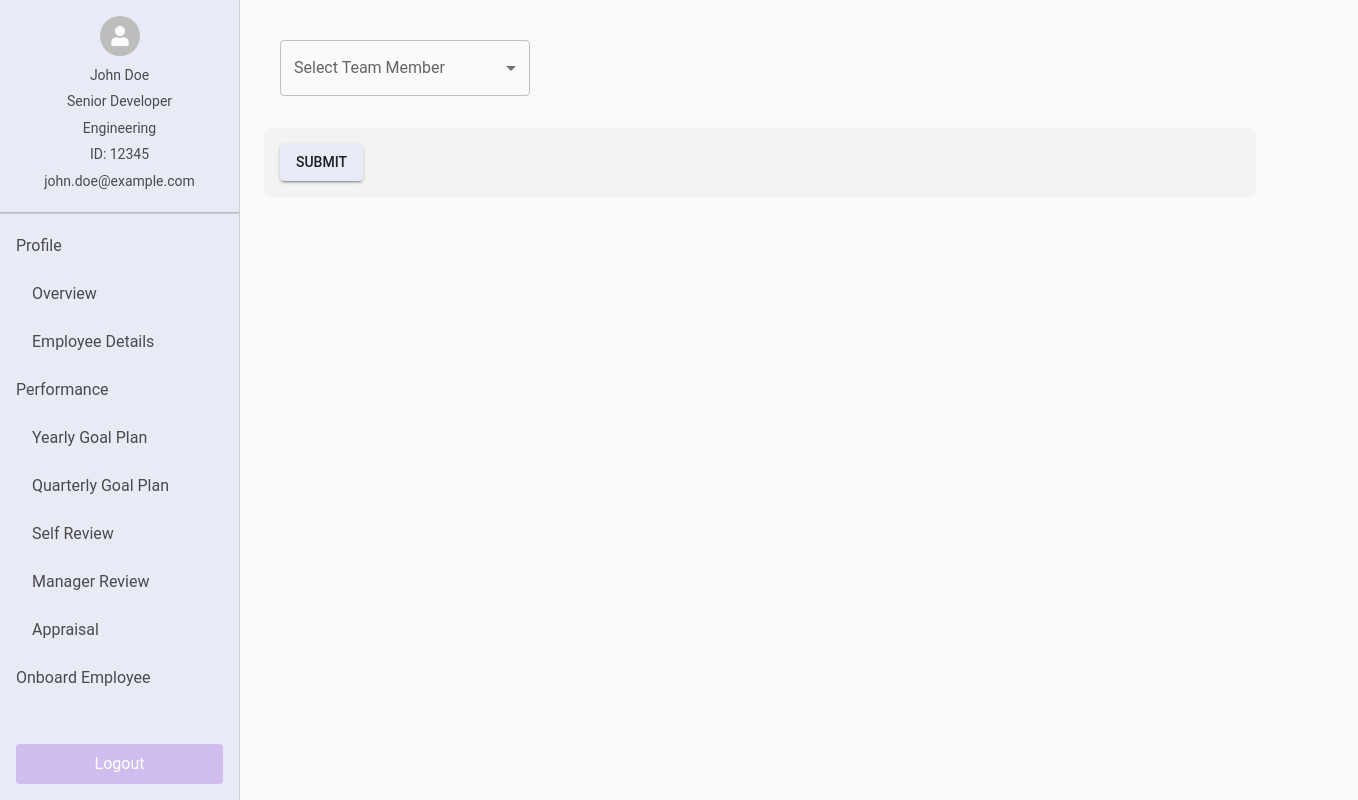
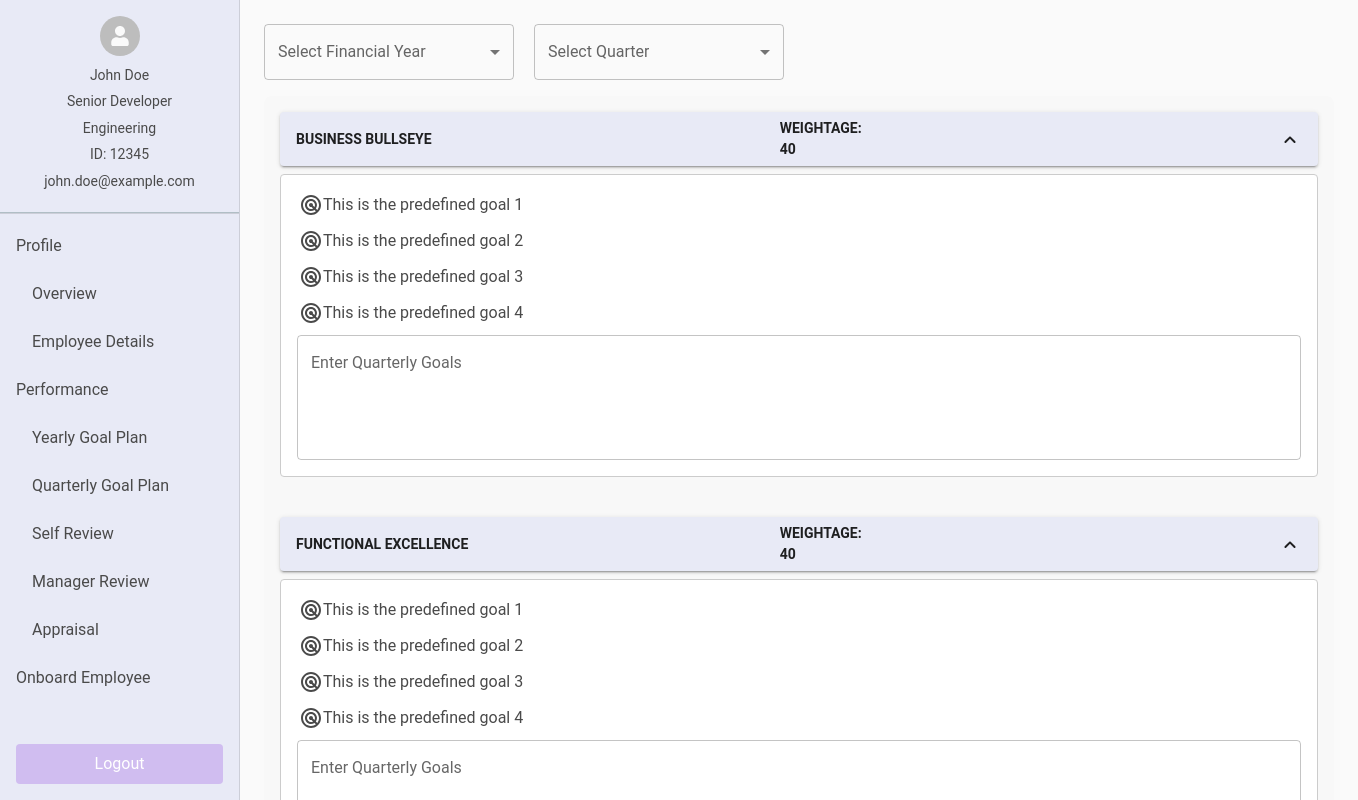
Before and after one commit to Ashwin7867/Cl-Hive-Frontend, a React (Create React App) app: page /performance-quarterly-goal in a window 1280 px wide. Shown: the top 800 px of the page, 1358 px wide, since content can reach past the window. Built offline with nearby package versions, Linux system fonts and the light colour scheme; sample sign-in values are in the browser's storage.

Commit message:
quarterly goal addition

```diff
--- a/src/components/pages/QuarterlyGoalPlan.jsx
+++ b/src/components/pages/QuarterlyGoalPlan.jsx
@@ -1,4 +1,4 @@
-import React, { useState } from "react";
+import React, { useEffect, useState } from "react";
 import {
   Box,
   Typography,
@@ -12,6 +12,8 @@ import {
 } from "@mui/material";
 import { makeStyles } from "@mui/styles";
 import { Radar } from "@mui/icons-material";
+import ExpandLessRoundedIcon from '@mui/icons-material/ExpandLessRounded';
+import ExpandMoreRoundedIcon from '@mui/icons-material/ExpandMoreRounded';
 
 const useStyles = makeStyles({
   container: {
@@ -20,7 +22,7 @@ const useStyles = makeStyles({
     padding: "16px",
   },
   lowerBox: {
-    backgroundColor: "#f3f3f3",
+    backgroundColor: "#F8F8F8",
     padding: "16px",
     marginTop: "16px",
     borderRadius: "8px",
@@ -29,7 +31,7 @@ const useStyles = makeStyles({
     width: "250px",
   },
   row: {
-    marginBottom: "16px",
+    marginBottom: "40px",
   },
   button: {
     display: "flex",
@@ -55,8 +57,8 @@ const useStyles = makeStyles({
   targetArea: {
     display: "flex",
     alignItems: "center",
-    backgroundColor: "#e0f7fa",
-    padding: "8px",
+    // backgroundColor: "#e0f7fa",
+    padding: "2px",
     borderRadius: "4px",
     marginBottom: "8px",
   },
@@ -76,20 +78,18 @@ const useStyles = makeStyles({
   },
 });
 
-const teamMates = [
-  { empId: "E001", empName: "Alice Johnson" },
-  { empId: "E002", empName: "Bob Smith" },
-  { empId: "E003", empName: "Charlie Davis" }
-];
+const goalDescription = ["This is the predefined goal 1", "This is the predefined goal 2", "This is the predefined goal 3", "This is the predefined goal 4" ]
 
-const teamMemberMap = {
-  E001: [
+const testYearlyGoals = [
     {
       _id: "id1",
       title: "Business Bullseye",
       target: "Predefined goals text is this",
       selfRating: 3,
       selfReviewText: "rgreg fnor pinrvpir pinrpnrwv",
+      isOpen: true,
+      goalDescription: goalDescription,
+      quarterlyGoalText: ""
     },
     {
       _id: "id2",
@@ -97,6 +97,9 @@ const teamMemberMap = {
       target: "Predefined goals text is this",
       selfRating: 4,
       selfReviewText: "rgreg fnor pinrvpir pinrpnrwv",
+      isOpen: true,
+      goalDescription: goalDescription,
+      quarterlyGoalText: ""
     },
     {
       _id: "id3",
@@ -104,6 +107,9 @@ const teamMemberMap = {
       target: "Predefined goals text is this",
       selfRating: 3,
       selfReviewText: "rgreg fnor pinrvpir pinrpnrwv",
+      isOpen: true,
+      goalDescription: goalDescription,
+      quarterlyGoalText: ""
     },
     {
       _id: "id4",
@@ -111,179 +117,130 @@ const teamMemberMap = {
       target: "Predefined goals text is this",
       selfRating: 4,
       selfReviewText: "rgreg fnor pinrvpir pinrpnrwv",
+      isOpen: true,
+      goalDescription: goalDescription,
+      quarterlyGoalText: ""
     },
     {
       _id: "id5",
       title: "Overview",
       selfRating: 4,
       selfReviewText: "rgreg fnor pinrvpir pinrpnrwv",
+      isOpen: true,
+      goalDescription: goalDescription,
+      quarterlyGoalText: ""
     }
-  ],
-  E002: [
-    {
-      _id: "id1",
-      title: "Business Bullseye",
-      target: "Predefined goals text is this",
-      selfRating: 3,
-      selfReviewText: "rgreg fnor pinrvpir pinrpnrwv",
-    },
-    {
-      _id: "id2",
-      title: "Functional Excellence",
-      target: "Predefined goals text is this",
-      selfRating: 4,
-      selfReviewText: "rgreg fnor pinrvpir pinrpnrwv",
-    },
-    {
-      _id: "id3",
-      title: "Change The Game",
-      target: "Predefined goals text is this",
-      selfRating: 3,
-      selfReviewText: "rgreg fnor pinrvpir pinrpnrwv",
-    },
-    {
-      _id: "id4",
-      title: "All About People/Individual Excellence",
-      target: "Predefined goals text is this",
-      selfRating: 4,
-      selfReviewText: "rgreg fnor pinrvpir pinrpnrwv",
-    },
-    {
-      _id: "id5",
-      title: "Overview",
-      selfRating: 4,
-      selfReviewText: "rgreg fnor pinrvpir pinrpnrwv",
-    }
-  ],
-  E003: [
-    {
-      _id: "id1",
-      title: "Business Bullseye",
-      target: "Predefined goals text is this",
-      selfRating: 3,
-      selfReviewText: "rgreg fnor pinrvpir pinrpnrwv",
-    },
-    {
-      _id: "id2",
-      title: "Functional Excellence",
-      target: "Predefined goals text is this",
-      selfRating: 4,
-      selfReviewText: "rgreg fnor pinrvpir pinrpnrwv",
-    },
-    {
-      _id: "id3",
-      title: "Change The Game",
-      target: "Predefined goals text is this",
-      selfRating: 3,
-      selfReviewText: "rgreg fnor pinrvpir pinrpnrwv",
-    },
-    {
-      _id: "id4",
-      title: "All About People/Individual Excellence",
-      target: "Predefined goals text is this",
-      selfRating: 4,
-      selfReviewText: "rgreg fnor pinrvpir pinrpnrwv",
-    },
-    {
-      _id: "id5",
-      title: "Overview",
-      selfRating: 4,
-      selfReviewText: "rgreg fnor pinrvpir pinrpnrwv",
-    }
-  ],
-};
-
-const ratingOptions = [
-  { value: 1, label: "Need Improvement" },
-  { value: 2, label: "Below Expectations" },
-  { value: 3, label: "Met All Expectations" },
-  { value: 4, label: "Exceeded Some Expectations" },
-  { value: 5, label: "Highly Exceeded Expectations" },
 ];
 
-const ManagerReview = () => {
+const years = [
+  { id: "1", title: "F.Y 2021-2022" },
+  { id: "2", title: "F.Y 2022-2023" },
+  { id: "3", title: "F.Y 2023-2024" },
+  { id: "4", title: "F.Y 2024-2025" },
+];
+
+const quarters = [
+  { id: "1", title: "Quarter 1" },
+  { id: "2", title: "Quarter 2" },
+  { id: "3", title: "Quarter 3" },
+  { id: "4", title: "Quarter 4" },
+]
+
+const QuarterlyGoalPlan = () => {
   const classes = useStyles();
-  const [selectedEmployee, setSelectedEmployee] = useState("");
-  const [responses, setResponses] = useState([]);
-  const [openRows, setOpenRows] = useState({});
 
-  const handleEmployeeChange = (e) => {
-    const empId = e.target.value;
-    setSelectedEmployee(empId);
+  const [yearlyGoals, setYearlyGoals] = useState([]);
+  const [fyYearData, setFyYearData] = useState({
+    years: years,
+    selectedYear: ""
+  });
+  const [quarterData, setQuarterData] = useState({
+    quarters: quarters,
+    selectedQuarter: ""
+  });
 
-    if (teamMemberMap[empId]) {
-      setResponses(
-        teamMemberMap[empId].map((response) => ({
-          ...response,
-          managerRating: "",
-          managerReviewText: "",
-        }))
-      );
-      setOpenRows({}); // Reset collapsible rows
-    } else {
-      setResponses([]);
-    }
-  };
+  useEffect(() => {
+    setYearlyGoals(testYearlyGoals)
+  }, [])
 
-  const toggleRow = (index) => {
-    setOpenRows((prev) => ({ ...prev, [index]: !prev[index] }));
-  };
+  const toggleRow = (id) => {
+    console.log("In toggle", id)
+    setYearlyGoals((prevState) => (prevState.map((item) => item._id === id ? {...item, isOpen: !item.isOpen} : item)))
+  }
 
-  const handleManagerRatingChange = (index, value) => {
-    setResponses((prev) =>
-      prev.map((response, i) =>
-        i === index ? { ...response, managerRating: value } : response
+  const handleQuarterlyReviewTextChange = (id, value) => {
+    console.log("In querter review text", value, id);
+    setYearlyGoals((prev) =>
+      prev.map((item) =>
+        item._id === id ? { ...item, quarterlyGoalText: value } : item
       )
     );
   };
 
-  const handleManagerTextChange = (index, value) => {
-    setResponses((prev) =>
-      prev.map((response, i) =>
-        i === index ? { ...response, managerReviewText: value } : response
-      )
-    );
-  };
+  const handleYearChange = (e) => {
+    const value = e.target.value;
+    console.log("In year", value);
+
+    setFyYearData((prevState) => ({
+      ...prevState,
+      selectedYear: value
+    }))
+
+  }
+
+  const handleQuarterChange = (e) => {
+    const value = e.target.value;
+    console.log("In quarter", value);
+
+    setQuarterData((prevState) => ({
+      ...prevState,
+      selectedQuarter: value
+    }))
+  }
 
   const handleSubmit = () => {
-    const isValid = responses.every(
-      (response) =>
-        response.managerRating !== "" &&
-        response.managerReviewText?.trim()?.length > 0
-    );
 
-    if (!isValid) {
-      alert("Please fill out all fields before submitting.");
-      return;
-    }
+    // const submissionData = responses.map((response) => ({
+    //   empId: selectedEmployee,
+    //   empName: teamMates.find((mate) => mate.empId === selectedEmployee)?.empName,
+    //   title: response.title,
+    //   target: response.target,
+    //   selfRating: response.selfRating,
+    //   selfReviewText: response.selfReviewText,
+    //   managerRating: response.managerRating,
+    //   managerReviewText: response.managerReviewText,
+    // }));
 
-    const submissionData = responses.map((response) => ({
-      empId: selectedEmployee,
-      empName: teamMates.find((mate) => mate.empId === selectedEmployee)?.empName,
-      title: response.title,
-      target: response.target,
-      selfRating: response.selfRating,
-      selfReviewText: response.selfReviewText,
-      managerRating: response.managerRating,
-      managerReviewText: response.managerReviewText,
-    }));
-
-    console.log("Submitted data:", submissionData);
+    // console.log("Submitted data:", submissionData);
   };
 
   return (
     <>
-      <Box className={classes.container}>
+      <Box className={classes.yearQuarterContainer}>
         <FormControl className={classes.dropdown}>
-          <InputLabel>Select Team Member</InputLabel>
+          <InputLabel>Select Financial Year</InputLabel>
           <Select
-            value={selectedEmployee}
-            onChange={handleEmployeeChange}
+            value={fyYearData.selectedYear}
+            onChange={handleYearChange}
+            label="Select Financial Year"
+          >
+            {fyYearData.years.map((item) => (
+              <MenuItem key={item.id} value={item.title}>
+                {item.title}
+              </MenuItem>
+            ))}
+          </Select>
+        </FormControl>
+        <FormControl className={classes.dropdown} style={{marginLeft: 20}}>
+          <InputLabel>Select Quarter</InputLabel>
+          <Select
+            value={quarterData.selectedQuarter}
+            onChange={handleQuarterChange}
             label="Select Employee"
           >
-            {teamMates.map((mate) => (
-              <MenuItem key={mate.empId} value={mate.empId}>
-                {mate.empName}
+            {quarterData.quarters.map((item) => (
+              <MenuItem key={item.id} value={item.title}>
+                {item.title}
               </MenuItem>
             ))}
           </Select>
@@ -291,60 +248,33 @@ const ManagerReview = () => {
       </Box>
 
       <Box className={classes.lowerBox}>
-        {responses.map((response, index) => (
+        {yearlyGoals.map((item, index) => (
           <Box key={index} className={classes.row}>
             <Button
               variant="contained"
-              onClick={() => toggleRow(index)}
+              onClick={() => toggleRow(item._id)}
               className={classes.button}
             >
               <Box className={classes.titleWrapper}>
-                <Typography>{response.title}</Typography>
-                <span>{openRows[index] ? "-" : "+"}</span>
+                <Typography fontSize={14} fontWeight={600} style={{width: 500}}>{item.title}</Typography>
+                <Typography fontSize={14} fontWeight={600} style={{paddingRight: 400}}>{`Weightage: 40`}</Typography>
+                <span>{item.isOpen ? <ExpandLessRoundedIcon /> : <ExpandMoreRoundedIcon />}</span>
               </Box>
             </Button>
-            <Collapse in={openRows[index]}>
+            <Collapse in={item.isOpen}>
               <Box className={classes.collapseContent}>
-                {/* Target */}
-                <Box className={classes.targetArea}>
+                {item.goalDescription.map((text) => <Box className={classes.targetArea}>
                   <Radar />
-                  <Typography>{response.target}</Typography>
-                </Box>
+                  <Typography>{text}</Typography>
+                </Box>) }
 
-                {/* Display Self Rating and Review */}
-                <Box className={classes.readOnlyField}>
-                  <Typography>
-                    <strong>Self Rating:</strong> {response.selfRating}
-                  </Typography>
-                  <Typography>
-                    <strong>Self Review:</strong> {response.selfReviewText}
-                  </Typography>
-                </Box>
-
-                {/* Manager Editable Fields */}
                 <TextField
-                  select
-                  label="Manager Rating"
-                  value={response.managerRating}
-                  onChange={(e) =>
-                    handleManagerRatingChange(index, e.target.value)
-                  }
-                  fullWidth
-                  className={classes.textField}
-                >
-                  {ratingOptions.map((option) => (
-                    <MenuItem key={option.value} value={option.value}>
-                      {option.label}
-                    </MenuItem>
-                  ))}
-                </TextField>
-                <TextField
-                  label="Manager Review"
+                  label="Enter Quarterly Goals"
                   multiline
                   rows={4}
-                  value={response.managerReviewText}
+                  value={item.quarterlyGoalText}
                   onChange={(e) =>
-                    handleManagerTextChange(index, e.target.value)
+                    handleQuarterlyReviewTextChange(item._id, e.target.value)
                   }
                   fullWidth
                   className={classes.textField}
@@ -366,4 +296,4 @@ const ManagerReview = () => {
   );
 };
 
-export default ManagerReview;
+export default QuarterlyGoalPlan;
--- a/src/components/styles/QuarterlyGoalPlan.js
+++ b/src/components/styles/QuarterlyGoalPlan.js
@@ -0,0 +1,10 @@
+import { makeStyles } from "@mui/styles";
+
+const useStyles = makeStyles((theme) => ({
+    yearQuarterContainer: {
+        display: "flex",
+        flexDirection: "row"
+    }
+}))
+
+export default useStyles;
--- a/src/utils/apiService.js
+++ b/src/utils/apiService.js
@@ -1,7 +1,7 @@
 import axios from "axios";
 
 const api = axios.create({
-  baseURL: "https://1e3e-114-143-184-122.ngrok-free.app", // Replace with your API base URL
+  baseURL: "https://622c-114-143-184-122.ngrok-free.app", // Replace with your API base URL
   timeout: 5000, // Request timeout in milliseconds
   headers: {
     "Content-Type": "application/json",
```
